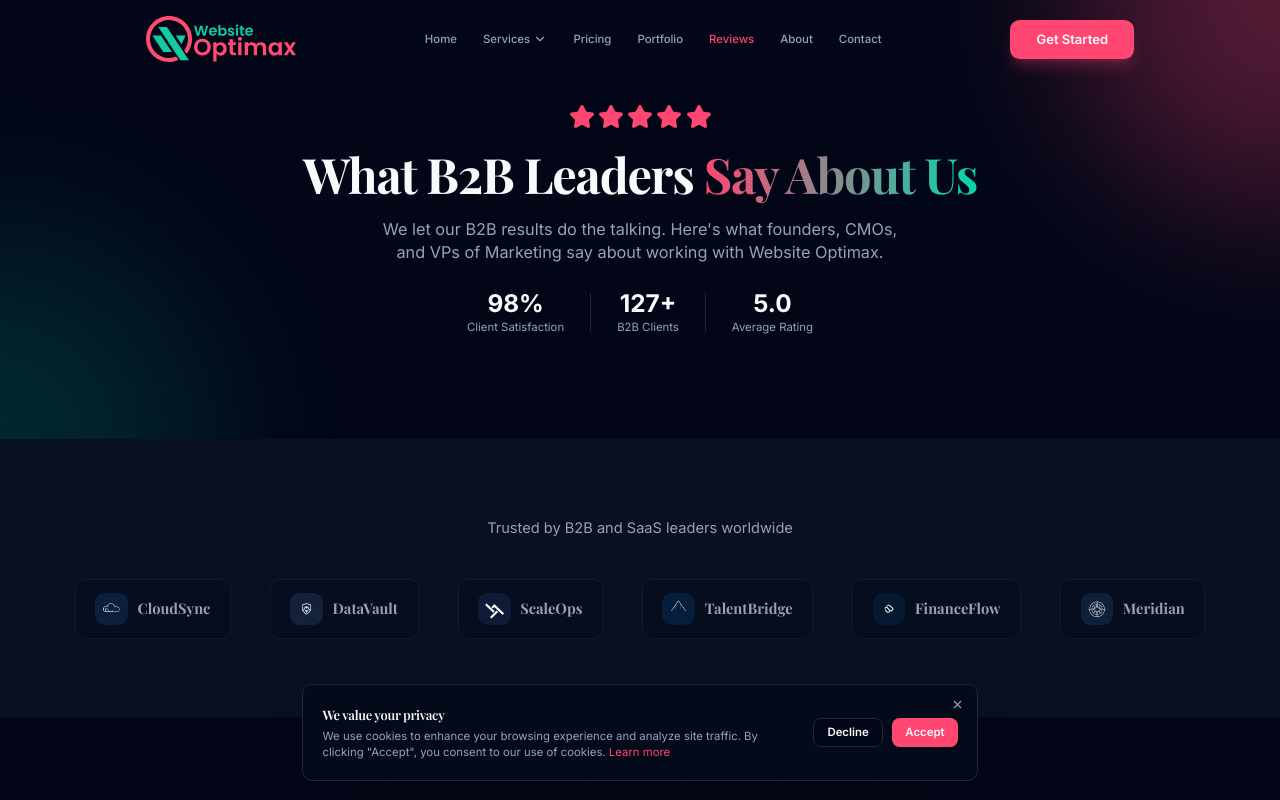
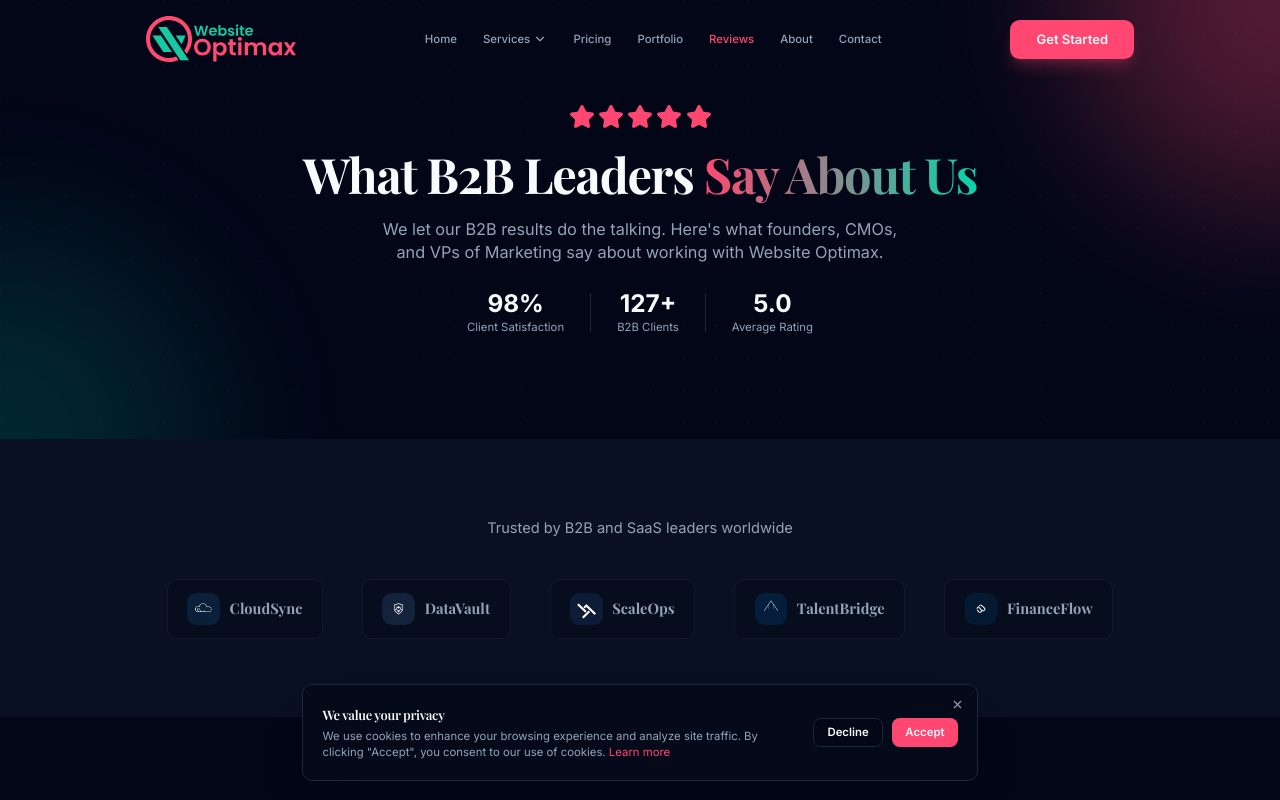
Before and after one commit to babaralis/websiteoptimax, a Next.js app: page /reviews in a window 1280 px wide. Shown: the top 800 px of the page. Built offline with nearby package versions, Linux system fonts and the light colour scheme; a web font is replaced by a local one.

Commit message:
modify code

```diff
--- a/src/sections/reviews/ClientLogos.tsx
+++ b/src/sections/reviews/ClientLogos.tsx
@@ -18,7 +18,7 @@ const B2B_CLIENTS = [
   { name: "ScaleOps", logo: scaleopsLogo },
   { name: "TalentBridge", logo: talentbridgeLogo },
   { name: "FinanceFlow", logo: financeflowLogo },
-  { name: "Meridian", logo: meridianLogo },
+  // { name: "Meridian", logo: meridianLogo },
 ];
 
 export function ClientLogos() {
```
